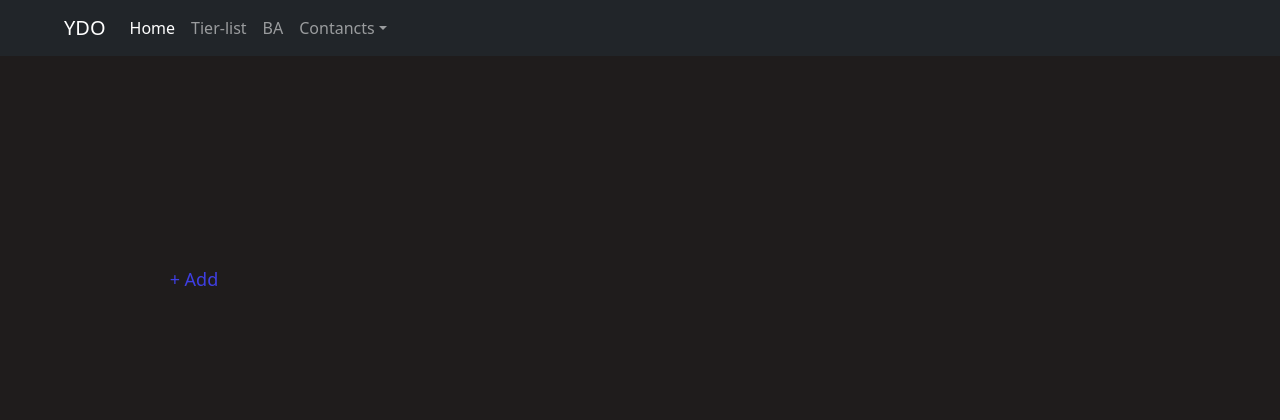
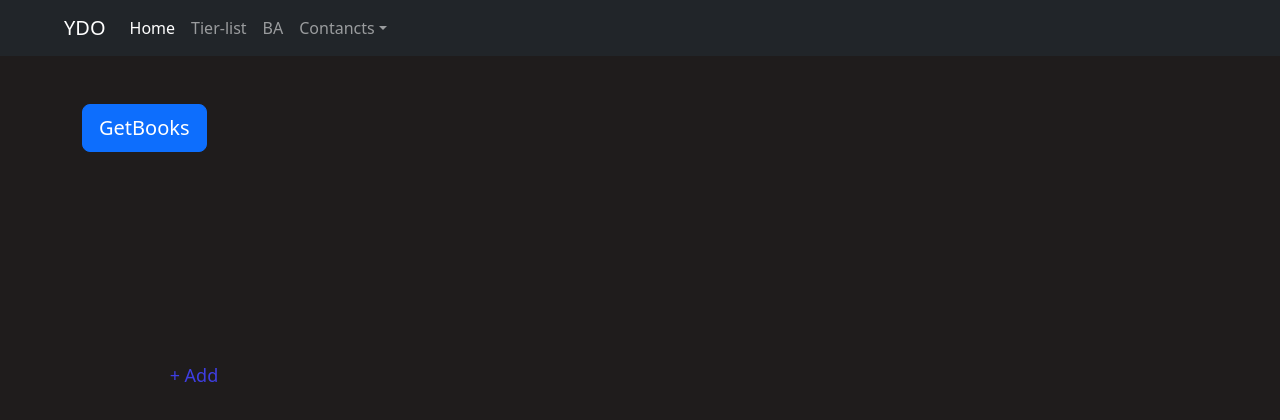
Before and after one commit to Albus-489/my-digital-oasis, a React (Create React App) app: page /bookanalysis in a window 1280 px wide. Shown: the top 420 px of the page. Built offline with nearby package versions, Linux system fonts and the light colour scheme.

Commit message:
axi q test

```diff
--- a/src/components/book-analysis/ba-main-page.component.tsx
+++ b/src/components/book-analysis/ba-main-page.component.tsx
@@ -1,11 +1,12 @@
-import { log } from "console";
 import React, { useEffect, useState } from "react";
 import { createBook } from "./funcs/createBook";
 import { Book } from "./models/Books";
 import { IBook } from "./models/interfaces/IBook";
 import "./styles/books-row.css";
+import Button from "react-bootstrap/Button";
 import BooksRow from "./components/books-row.component";
 import ModalComponent from "./components/modal.component";
+import getBooks from "./funcs/axios/getBooks";
 const boockCover = require("./images/bookCover.png");
 
 const BookAnalysisMainPage = () => {
@@ -17,13 +18,20 @@ const BookAnalysisMainPage = () => {
     console.log(notes);
   };
 
-  const testCreateBook = (newBook: IBook) => {
-    let tmpBook = [...books];
-    tmpBook.unshift(newBook);
-    setBooks(tmpBook);
+  const testGetBook = async () => {
+    const a = await getBooks();
+    console.log(a);
   };
   return (
     <div className="wrapper">
+      <Button
+        onClick={() => testGetBook()}
+        className="mt-5"
+        size="lg"
+        variant="primary"
+      >
+        GetBooks
+      </Button>
       {/* BOOKS ROW */}
       <BooksRow books={books} />
 
```
